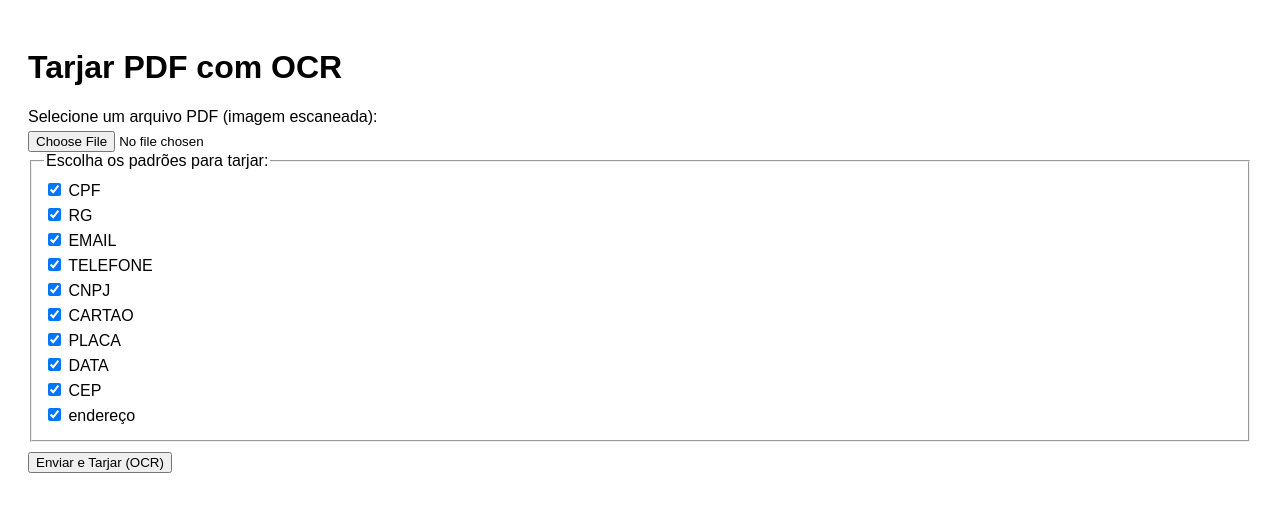
After one commit to DevGov2024/project, a Flask app: page /tarjar_pdf_ocr in a window 1280 px wide. The commit adds this page. Shown: the top 512 px of the page. Run offline with Flask 3, Linux system fonts and the light colour scheme.

Commit message:
Botão OCR

```diff
--- /dev/null
+++ b/Tarj_end-master/Flask/templates/tarjar_pdf_ocr.html
@@ -0,0 +1,58 @@
+<!DOCTYPE html>
+<html lang="pt-br">
+<head>
+    <meta charset="UTF-8">
+    <title>Tarjar PDF com OCR</title>
+    <style>
+        body {
+            font-family: Arial, sans-serif;
+            padding: 20px;
+        }
+
+        form {
+            margin-bottom: 20px;
+        }
+
+        label {
+            display: block;
+            margin: 5px 0;
+        }
+
+        button {
+            margin-top: 10px;
+        }
+
+        iframe {
+            width: 100%;
+            height: 800px;
+            border: 1px solid #ccc;
+            margin-top: 20px;
+        }
+    </style>
+</head>
+<body>
+    <h1>Tarjar PDF com OCR</h1>
+
+    <form method="POST" enctype="multipart/form-data">
+        <label for="pdffile">Selecione um arquivo PDF (imagem escaneada):</label>
+        <input type="file" name="pdffile" accept=".pdf" required>
+
+        <fieldset>
+            <legend>Escolha os padrões para tarjar:</legend>
+            {% for padrao in padroes %}
+                <label>
+                    <input type="checkbox" name="itens" value="{{ padrao }}" checked>
+                    {{ padrao }}
+                </label>
+            {% endfor %}
+        </fieldset>
+
+        <button type="submit">Enviar e Tarjar (OCR)</button>
+    </form>
+
+    {% if pdf_data %}
+        <h2>Pré-visualização:</h2>
+        <iframe src="data:application/pdf;base64,{{ pdf_data }}"></iframe>
+    {% endif %}
+</body>
+</html>
--- a/Tarj_end-master/Flask/views.py
+++ b/Tarj_end-master/Flask/views.py
@@ -10,7 +10,8 @@ from historico_utils import salvar_envio
 import uuid
 import base64
 from pdf2image import convert_from_bytes
-
+import pytesseract
+from PIL import Image, ImageDraw
 
 
 # Habilita sessão para guardar dados temporários
@@ -148,13 +149,12 @@ PADROES_SENSIVEIS_PDF = {
     "RG": r'\b\d{1,2}\.?\d{3}\.?\d{3}-?\d{1}\b',
     "EMAIL": r'\b[\w\.-]+@[\w\.-]+\.\w{2,}\b',
     "TELEFONE": r'\(?\d{2}\)?\s?\d{4,5}-\d{4}',
-    "CEP": r'\b\d{5}-\d{3}\b',
     "CNPJ": r'\b\d{2}\.\d{3}\.\d{3}/\d{4}-\d{2}\b',
     "CARTAO": r'(?:\d[ -]*?){13,16}',
     "PLACA": r'\b[A-Z]{3}-?\d{1}[A-Z0-9]{1}\d{2}\b',
     "DATA": r'\b\d{2}/\d{2}/\d{4}\b',
-    "CEP": r"\b\d{5}-\d{3}\b",
-   "endereço": r"\b(?:Rua|Av|Avenida|Travessa|Estrada|Rodovia|R\.|Av\.?)\.?\s+[A-Za-zÀ-ÖØ-öø-ÿ0-9\s]+,\s*\d+"
+    "CEP": r'\d{5}-\d{3}',
+    "endereço": r"\b(?:Rua|Av|Avenida|Travessa|Estrada|Rodovia|R\.|Av\.?)\.?\s+[A-Za-zÀ-ÖØ-öø-ÿ0-9\s]+,\s*\d+"
 
 }
 
@@ -196,10 +196,10 @@ def tarjar_pdf():
         temp_file.write(mem_file.read())
         temp_file.close()
 
-        # Guardar caminho do arquivo temporário na sessão
+
         session['pdf_tarjado_path'] = temp_file.name
 
-        # Ler conteúdo para base64 só para o preview (pode ser feito no template com URL também)
+
         with open(temp_file.name, 'rb') as f:
             pdf_b64 = base64.b64encode(f.read()).decode('utf-8')
 
@@ -270,3 +270,64 @@ def aplicar_tarjas_txt():
     temp_file.close()
 
     return send_file(temp_file.name, as_attachment=True, download_name="arquivo_tarjado.txt")
+
+
+
+
+
+
+#Função ainda indiponível
+os.environ['TESSDATA_PREFIX'] = r"C:\Program Files\Tesseract-OCR"
+pytesseract.pytesseract.tesseract_cmd = r"C:\Program Files\Tesseract-OCR\tesseract.exe"
+
+@app.route('/tarjar_pdf_ocr', methods=['GET', 'POST'])
+def tarjar_pdf_ocr():
+    if request.method == 'POST':
+        arquivo = request.files.get('pdffile')
+        selecionados = request.form.getlist('itens')
+
+        if not arquivo or not arquivo.filename.endswith('.pdf'):
+            return "Arquivo inválido. Envie um .pdf.", 400
+
+        padroes_ativos = {k: v for k, v in PADROES_SENSIVEIS_PDF.items() if k in selecionados}
+        poppler_path = r"C:\Program Files\Release-24.08.0-0\poppler-24.08.0\Library\bin"
+
+        # Converte PDF em imagens
+        imagens = convert_from_bytes(arquivo.read(), poppler_path=poppler_path)
+
+        imagens_tarjadas = []
+
+        for img in imagens:
+            texto = pytesseract.image_to_string(img, lang='por')
+
+            # Copia da imagem para desenhar
+            draw_img = img.copy()
+            draw = ImageDraw.Draw(draw_img)
+
+            # Dados com posição
+            data = pytesseract.image_to_data(img, lang='por', output_type=pytesseract.Output.DICT)
+
+            for tipo, regex in padroes_ativos.items():
+                matches = re.finditer(regex, texto)
+                for match in matches:
+                    termo = match.group()
+                    # Tenta encontrar o termo nas palavras detectadas
+                    for i, word in enumerate(data['text']):
+                        if word and termo.startswith(word):
+                            x, y, w, h = data['left'][i], data['top'][i], data['width'][i], data['height'][i]
+                            draw.rectangle([x, y, x + w, y + h], fill='black')
+
+            imagens_tarjadas.append(draw_img)
+
+        # Salva como novo PDF
+        temp_pdf = tempfile.NamedTemporaryFile(delete=False, suffix=".pdf")
+        imagens_tarjadas[0].save(temp_pdf.name, save_all=True, append_images=imagens_tarjadas[1:])
+
+        session['pdf_tarjado_path'] = temp_pdf.name
+
+        with open(temp_pdf.name, 'rb') as f:
+            pdf_b64 = base64.b64encode(f.read()).decode('utf-8')
+
+        return render_template('revisar_termos.html', pdf_data=pdf_b64)
+
+    return render_template('tarjar_pdf_ocr.html', padroes=PADROES_SENSIVEIS_PDF.keys())
```
Also changed, not shown: Tarj_end-master/Flask/templates/index.html (+20 -1 lines), Tarj_end-master/Flask/templates/revisar_termos.html (added, +61 -0 lines).
